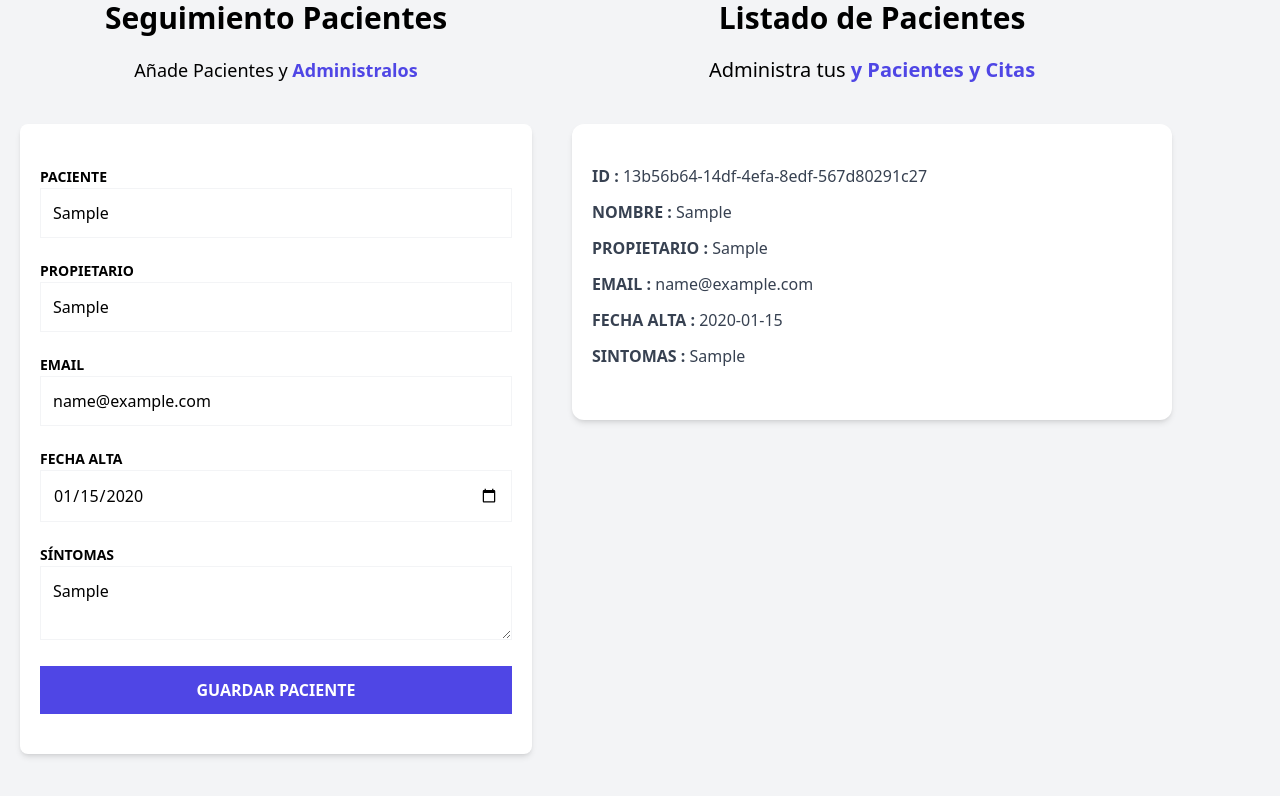
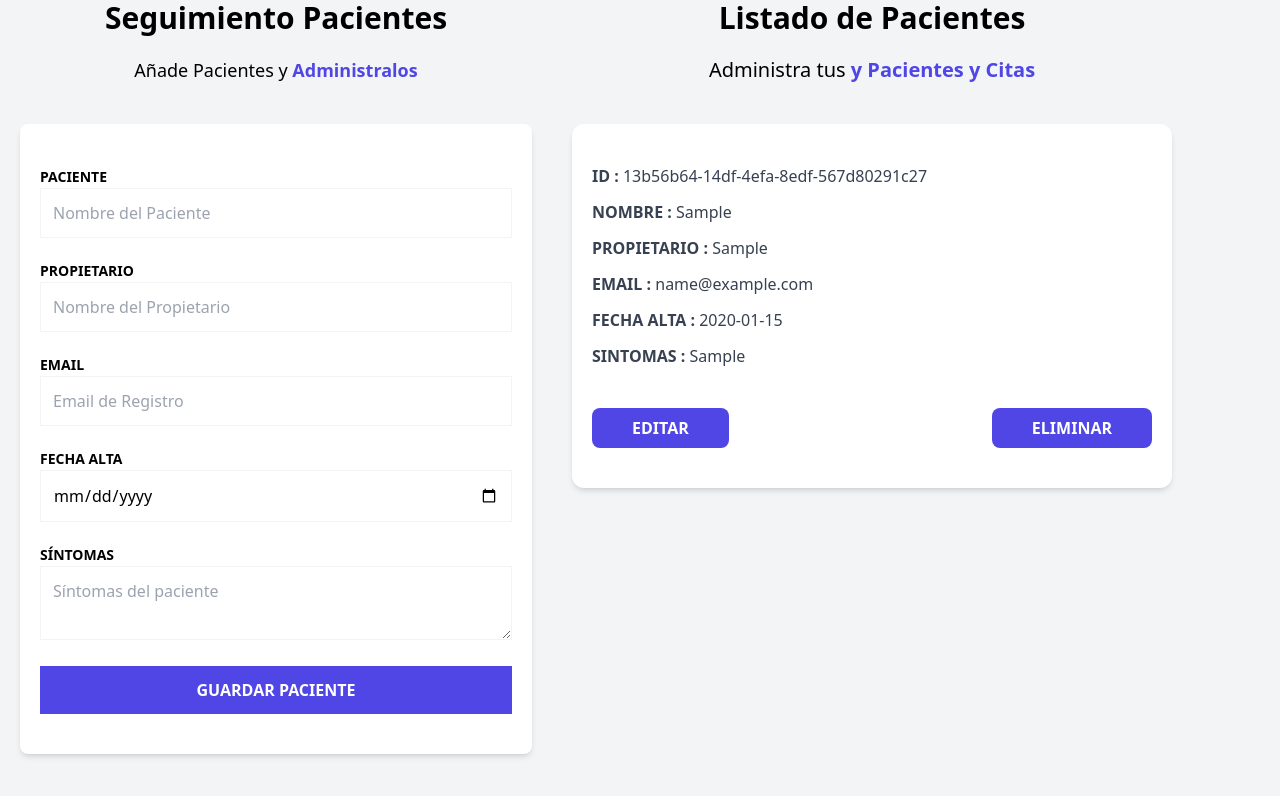
Before and after one commit to Franklin-Gomez/Pacientes-zustand, a React (Vite) app: page / in a window 1280 px wide. Both pictures are taken after typing "Sample", "Sample", "name@example.com", "2020-01-15", "Sample" into the empty fields and a click on the input "Guardar Paciente". Shown: the part 224-1020 px from the top of the page. Built offline with nearby package versions, Linux system fonts and the light colour scheme.

Commit message:
add two button delete and editar , reset form after add register

```diff
--- a/src/components/PatientDetails.tsx
+++ b/src/components/PatientDetails.tsx
@@ -14,6 +14,20 @@
             <PatientDetailsItem label='email' data={patient.email} />
             <PatientDetailsItem label='Fecha Alta' data={patient.date.toString()} />
             <PatientDetailsItem label='sintomas' data={patient.symptoms} />
+
+            <div className="flex flex-col lg:flex-row justify-between gap-3 mt-10">
+                <button
+                    type="button"
+                    className="py-2 px-10 bg-indigo-600 hover:bg-indigo-700 text-white font-bold uppercase rounded-lg"
+                >Editar</button>
+
+                <button
+                    type="button"
+                    className="py-2 px-10 bg-indigo-600 hover:bg-indigo-700 text-white font-bold uppercase rounded-lg"
+                >Eliminar</button>
+
+            </div>
         </div>
+
     )
 }
--- a/src/components/PatientForm.tsx
+++ b/src/components/PatientForm.tsx
@@ -7,10 +7,12 @@
 
     const { addPatient } = usePatientStore()
 
-    const { register , handleSubmit , formState : { errors }  } = useForm<DraftPatient>()
+    const { register , handleSubmit , formState : { errors } , reset  } = useForm<DraftPatient>()
 
     const registerPatient = ( data : DraftPatient) => {
         addPatient( data )
+
+        reset()
     }
 
     return (
```
